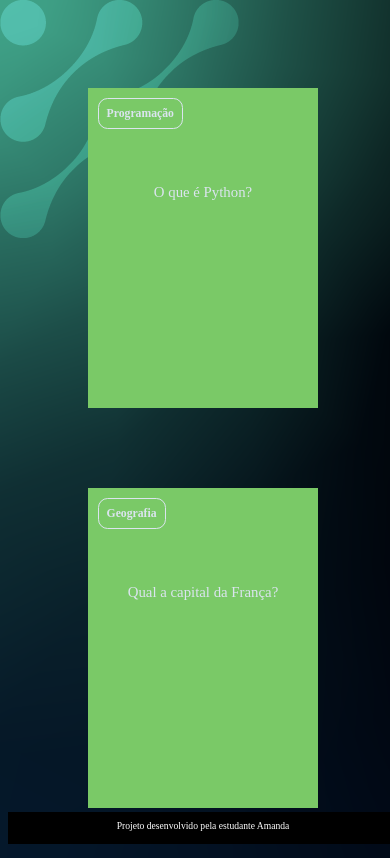
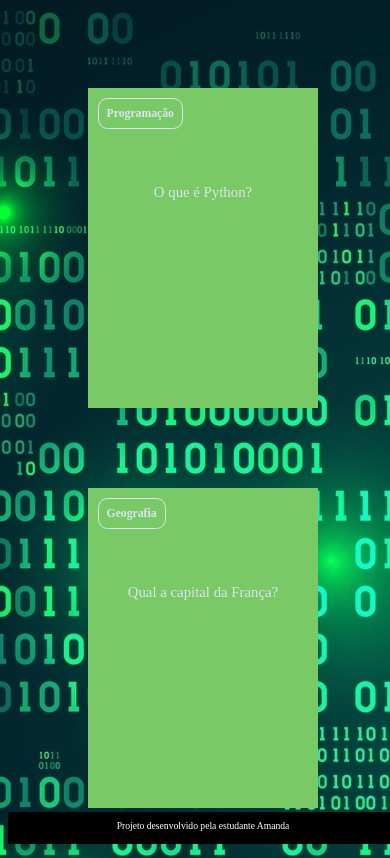
Before and after one commit to amandadziurda/flashcard, a plain HTML site: page index.html in a window 390 px wide. Shown: the top 858 px of the page. Drawn offline with Linux system fonts and the light colour scheme.

Commit message:
Update style.css

```diff
--- a/style.css
+++ b/style.css
@@ -5,7 +5,7 @@
 }
 
 body {
-    background: url('assets/img/bg-desktop.webp');
+    background: url('assets/img/codigo-binario.jpg');
     font-family: Bai Jamjuree;
 }
 
@@ -99,7 +99,7 @@ footer p {
 @media (max-width: 560px) {
 
     body {
-        background: url('assets/img/bg-desktop.webp'), no-repeat cover;
+        background: url('assets/img/codigo-binario.jpg'), no-repeat cover;
     }
 
     .cartao {
```
